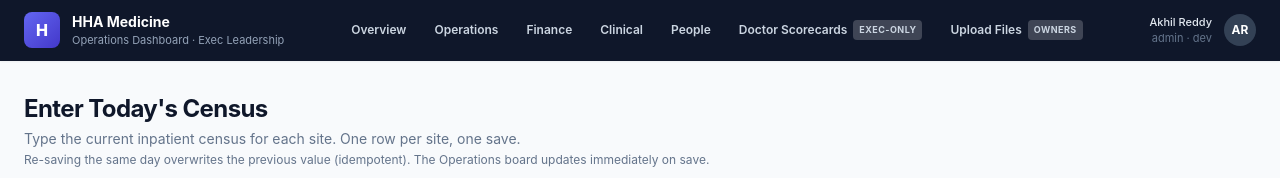
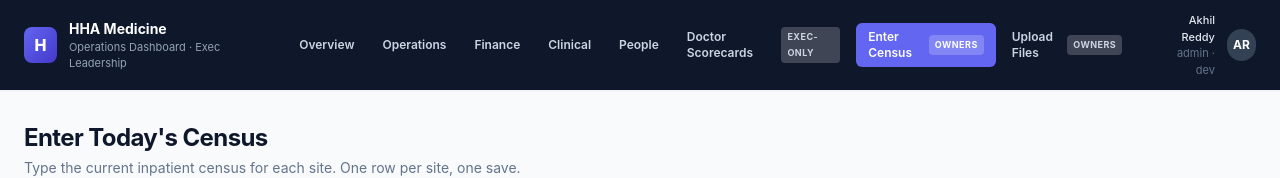
Before and after one commit to DandaAkhilReddy/hhadashboard, a Next.js app in the folder hha-dashboard/web/: page /daily-census in a window 1280 px wide. Shown: the top 178 px of the page. Built offline with nearby package versions, Linux system fonts and the light colour scheme; no server answers.

Commit message:
feat(web): add Enter Census tab to TopNav

```diff
--- a/hha-dashboard/web/components/TopNav.tsx
+++ b/hha-dashboard/web/components/TopNav.tsx
@@ -11,6 +11,7 @@ const TABS = [
   { href: "/clinical", label: "Clinical" },
   { href: "/people", label: "People" },
   { href: "/scorecards", label: "Doctor Scorecards", badge: "exec-only" },
+  { href: "/daily-census", label: "Enter Census", badge: "owners" },
   { href: "/uploads", label: "Upload Files", badge: "owners" },
 ];
 
```
